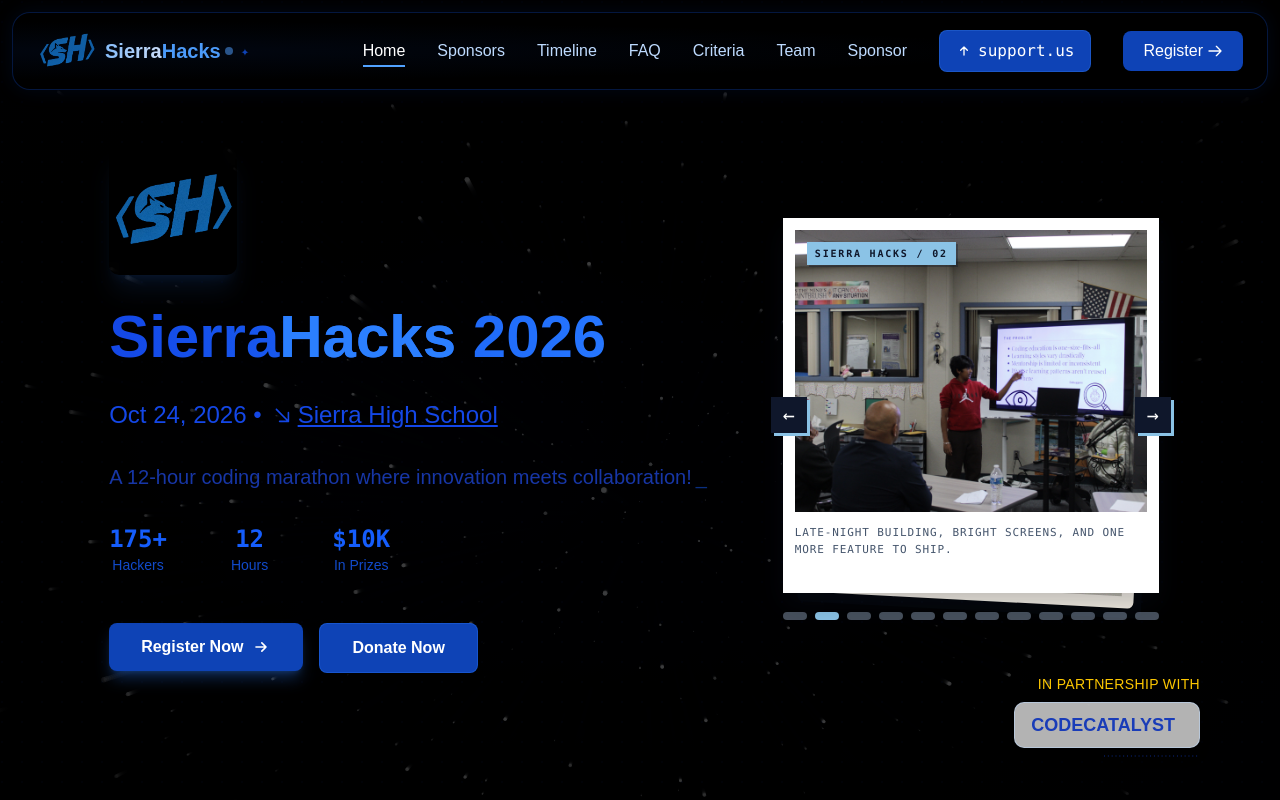
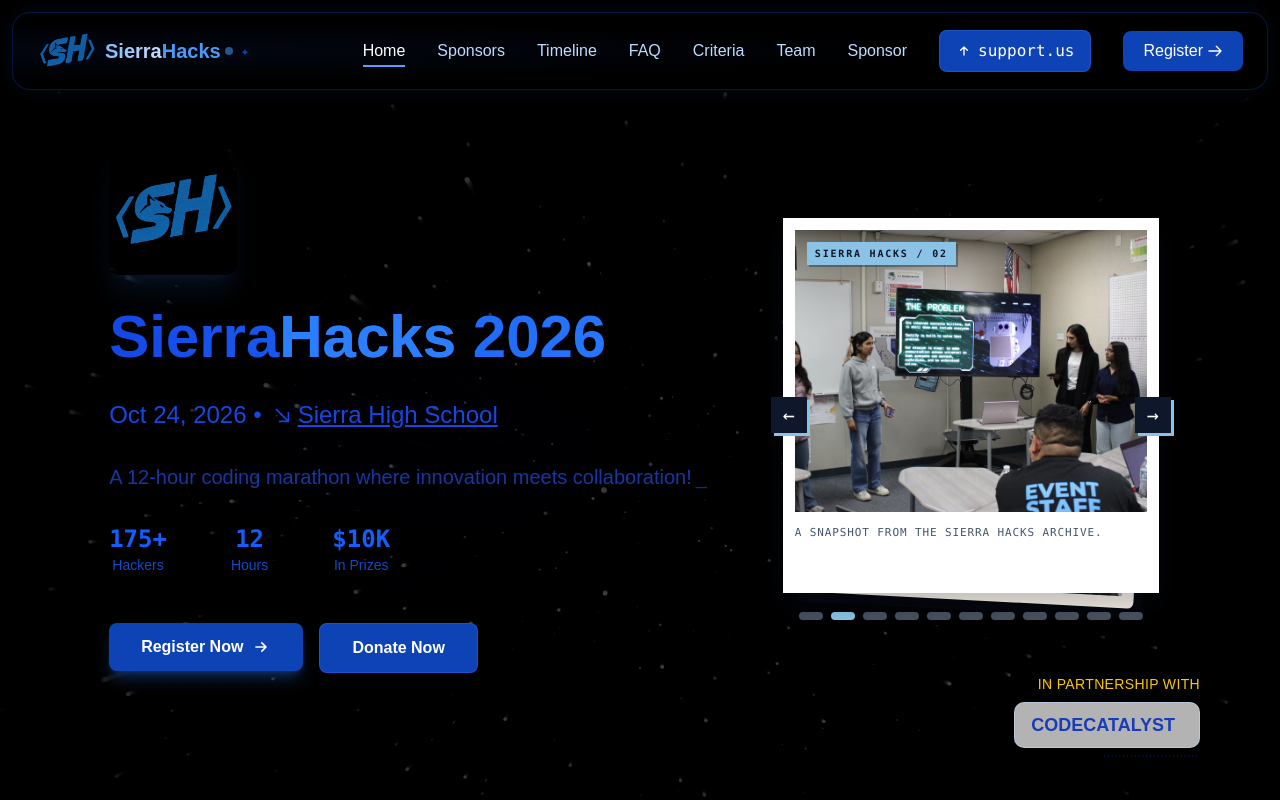
Before and after one commit to sasidharJasty/sierrahacks, a React (Vite) app in the folder frontend/: page / in a window 1280 px wide. Shown: the top 800 px of the page. Built offline with nearby package versions, Linux system fonts and the light colour scheme.

Commit message:
2026 picture change

```diff
--- a/frontend/components/Hero.jsx
+++ b/frontend/components/Hero.jsx
@@ -13,6 +13,7 @@
       url: "/images/IMG_8336.JPG",
       description: "Ideas begin as a blank canvas and a room full of curious people.",
     },
+        { url: "/images/IMG_8511.JPG" },
     {
       url: "/images/IMG_8524.JPG",
       description: "Late-night building, bright screens, and one more feature to ship.",
@@ -29,10 +30,10 @@
     { url: "/images/IMG_8434.JPG" },
     { url: "/images/IMG_8435.JPG" },
     { url: "/images/IMG_8451.JPG" },
-    { url: "/images/IMG_8477.JPG" },
+
     { url: "/images/IMG_8479.JPG" },
     { url: "/images/IMG_8483.JPG" },
-    { url: "/images/IMG_8511.JPG" },
+
   ];
   // Sync Tailwind dark mode with site/system/user preference
   useEffect(() => {
```
